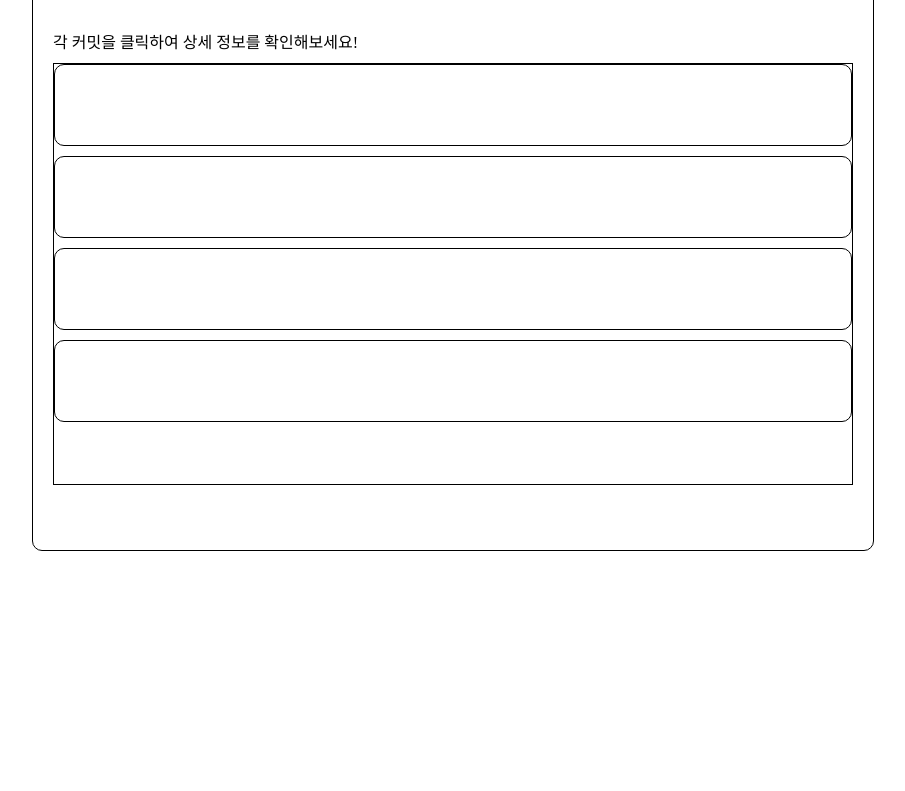
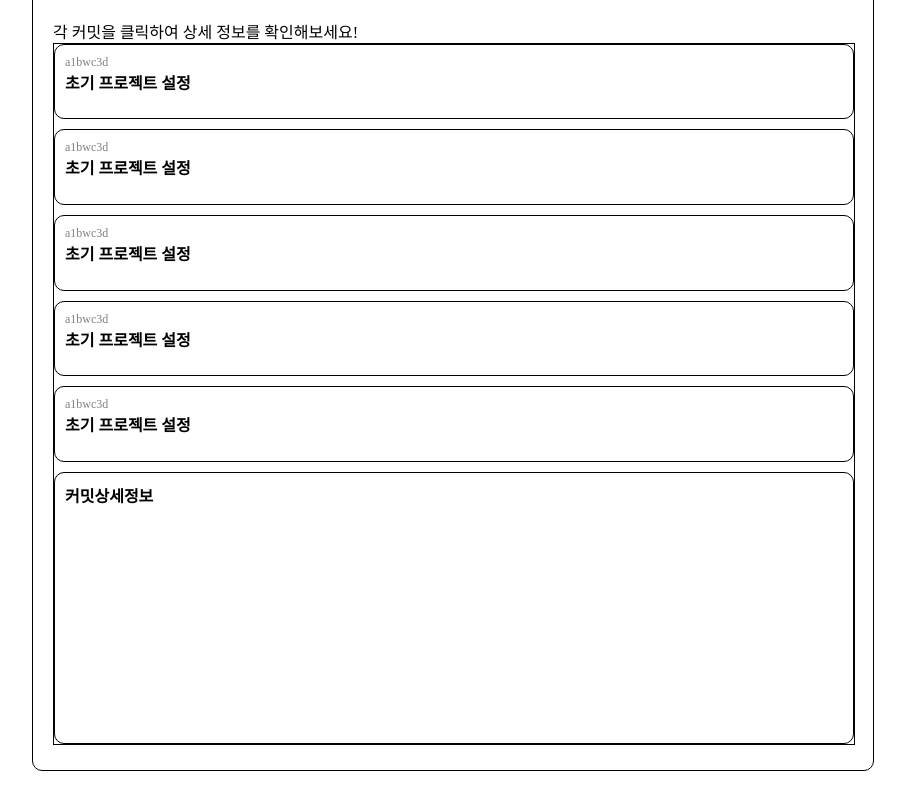
Before and after one commit to pqpqpqpqpqpqpqpqp/gangname_team, a plain HTML site: page commit_history.html in a window 1280 px wide. Shown: the part 111-902 px from the top of the page, without its empty margins (187-1092 px from the left). Before the commit the page ends 800 px from the top, so only its background shows below. Drawn offline with Linux system fonts and the light colour scheme.

Commit message:
div틀 구조 설계

```diff
--- a/commit_history.html
+++ b/commit_history.html
@@ -14,24 +14,50 @@
         .outbox {
             padding: 20px 20px;
             width: 800px;
-            height: 600px;
+            /* height: 600px; */
+            height: 820px;
             border: 1px solid black;
             border-radius: 10px;
             background-color: white;
 
+           position: relative;
+
+
+        }
+        .inbox {
+            position: absolute;
+
+            border: 1px solid black;
+            width: 800px;
+            height: 700px;
             display: flex;
             flex-direction: column;
-            gap: 10px;
-        }
-        .inbox {
-            border: 1px solid black;
-            height: 70%;
+
         }
         .inbox_column {
             border: 1px solid black;
-            height: 80px;
+            height:150px;
             border-radius: 10px;
             margin-bottom: 10px;
+            cursor: pointer;
+            padding: 10px;
+
+            display: flex;
+            flex-direction: column;
+        }
+        .inbox_footer {
+            border: 1px solid black;
+            height: 100%;
+            border-radius: 10px;
+            cursor: pointer;
+            padding: 10px;
+        }
+        .hash {
+            font-size: 12px;
+            color: gray;
+        }
+        .commit_history {
+            font-weight: bold;
         }
     </style>
 
@@ -43,10 +69,30 @@
         <h1>Git 커밋 히스토리 이해하기</h1>
         <span>각 커밋을 클릭하여 상세 정보를 확인해보세요!</span>
         <div class="inbox">
-            <div class="inbox_column"></div>
-            <div class="inbox_column"></div>
-            <div class="inbox_column"></div>
-            <div class="inbox_column"></div>
+            <div class="inbox_column">
+                <div class="hash">a1bwc3d</div>
+                <div class="commit_history">초기 프로젝트 설정</div>
+            </div>
+            <div class="inbox_column">
+                <div class="hash">a1bwc3d</div>
+                <div class="commit_history">초기 프로젝트 설정</div>
+            </div>
+            <div class="inbox_column">
+                <div class="hash">a1bwc3d</div>
+                <div class="commit_history">초기 프로젝트 설정</div>
+            </div>
+            <div class="inbox_column">
+                <div class="hash">a1bwc3d</div>
+                <div class="commit_history">초기 프로젝트 설정</div>
+            </div>
+            <div class="inbox_column">
+                <div class="hash">a1bwc3d</div>
+                <div class="commit_history">초기 프로젝트 설정</div>
+            </div>
+            <div class="inbox_footer">
+                <div class="commit_history">커밋상세정보</div>
+            </div>
+
         </div>
     </div>
 
```
